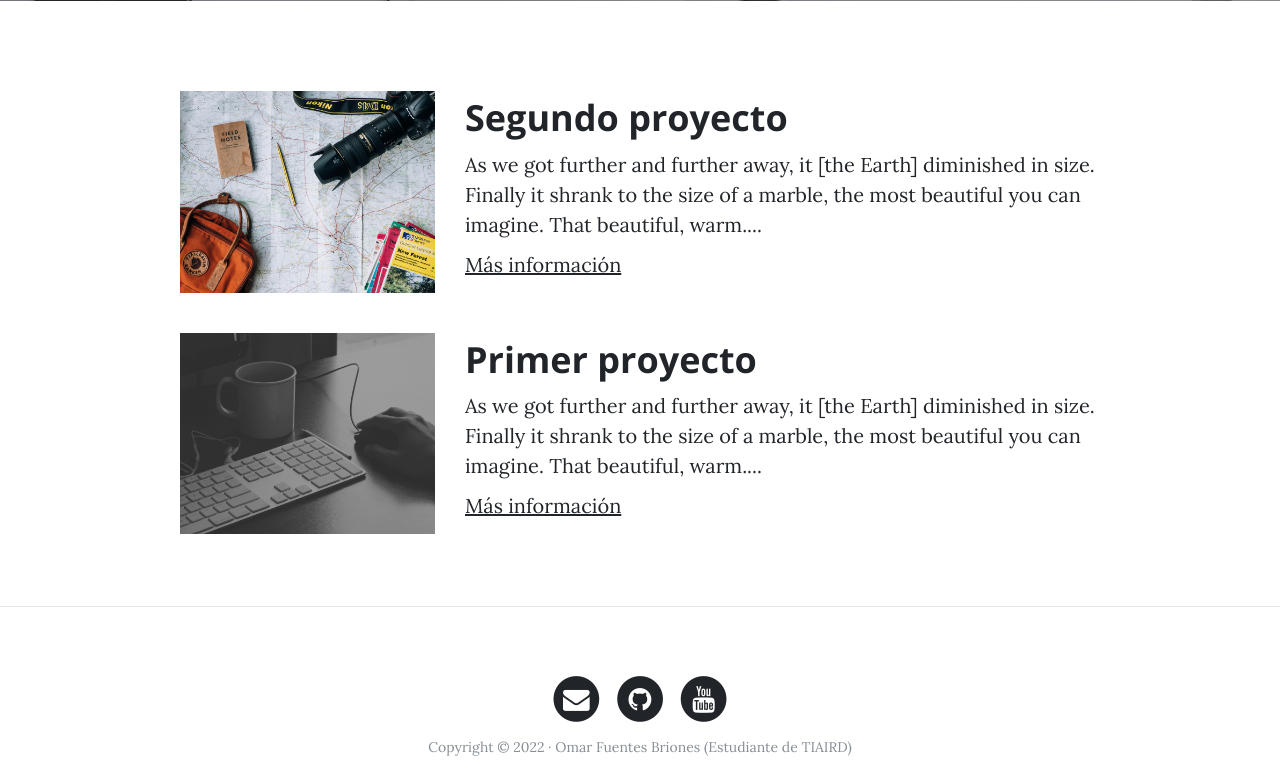
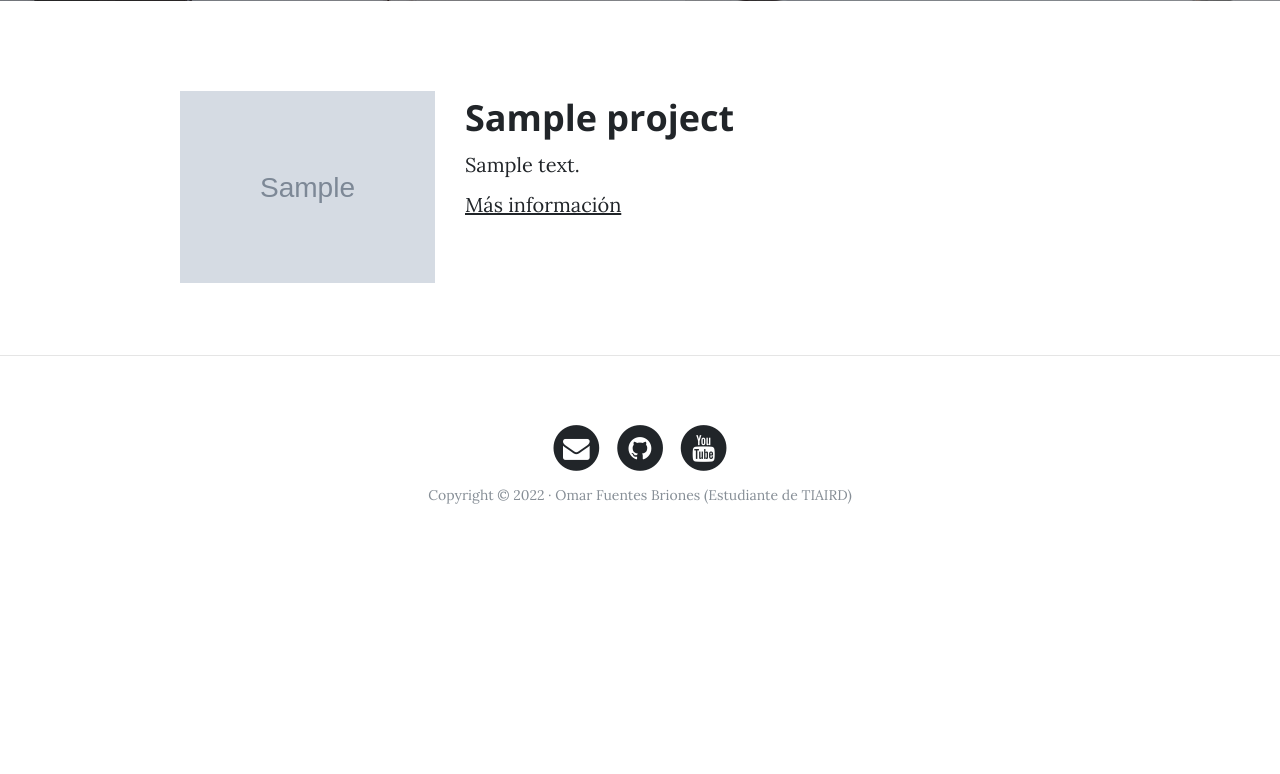
Before and after one commit to OmarFuenBrio119/WebPersonalFlask, a Flask app: template web_personal/templates/public/portfolio.html in a window 1280 px wide. Shown: the part 531-1305 px from the top of the page. After the commit the page ends 1035 px from the top, so only its background shows below. Run offline with Flask 2, Linux system fonts and the light colour scheme; the template is opened without the code that fills it: most values are stand-ins (such as "Sample title", 1, 10 or a date in 2020); grey boxes marked "Sample" are stand-in pictures; some libraries are stand-ins or nearby versions.

Commit message:
Implementando for de projects

```diff
--- a/web_personal/app.py
+++ b/web_personal/app.py
@@ -17,9 +17,21 @@ def contact():
 
 @app.route('/portfolio')
 def portfolio():
-    return render_template('public/portfolio.html')
-
-    ######### Rutas Auth #################
+     projects = [
+        {
+            'name': 'Primer proyecto',
+            'description': 'As we got further and further away, it [the Earth] diminished in size. Finally it shrank to the size of a marble, the most beautiful you can imagine. That beautiful,   warm....,',
+            'image': 'img/home-bg.jpg',
+            'url': 'https://www.google.com',
+        },
+        {
+            'name': 'Segundo proyecto',
+            'description': 'As we got further and further away, it [the Earth] diminished in size. Finally it shrank to the size of a marble, the most beautiful you can imagine. That beautiful, warm....',
+            'image': 'img/about-bg.jpg',
+            'url': 'https://www.xataka.com',
+        },
+                ]
+     return render_template('public/portfolio.html', projects=projects)
 
 app.route('/auth/login')
 def login():
--- a/web_personal/templates/public/portfolio.html
+++ b/web_personal/templates/public/portfolio.html
@@ -12,27 +12,19 @@
 	    <!-- Contenido Principal -->
 	    <div class="container">
 	      <!-- Proyecto -->
+		  {% for project in projects %}
 	      <div class="row project">
 	      	<div class="col-lg-3 col-md-4 offset-lg-1">
-			      <img class="img-fluid" src="{{ url_for('static', filename='img/about-bg.jpg')}}" alt="">
+			      <img class="img-fluid" src="{{ url_for('static', filename= project.image )}}" alt="">
 	      	</div>
 	        <div class="col-lg-7 col-md-8">
-	      		<h2 class="section-heading title">Segundo proyecto</h2>
-	          <p>As we got further and further away, it [the Earth] diminished in size. Finally it shrank to the size of a marble, the most beautiful you can imagine. That beautiful, warm....</p>
-	          <p><a href="http://google.com">Más información</a></p>
+	      		<h2 class="section-heading title">{{ project.name }}</h2>
+	          <p>{{ project.description }}</p>
+	          <p><a href="{{ project.url }}">Más información</a></p>
 	      	</div>
 	      </div>
-	      <!-- Proyecto -->
-	      <div class="row project">
-	      	<div class="col-lg-3 col-md-4 offset-lg-1">
-			      <img class="img-fluid" src="{{ url_for('static', filename='img/home-bg.jpg')}}" alt="">
-	      	</div>
-	        <div class="col-lg-7 col-md-8">
-	      		<h2 class="section-heading title">Primer proyecto</h2>
-	          <p>As we got further and further away, it [the Earth] diminished in size. Finally it shrank to the size of a marble, the most beautiful you can imagine. That beautiful, warm....</p>
-	          <p><a href="http://google.com">Más información</a></p>
-	      	</div>
-	      </div>
+		  {% endfor %}
+
 		  </div>
 
 		  {% endblock %}
```
